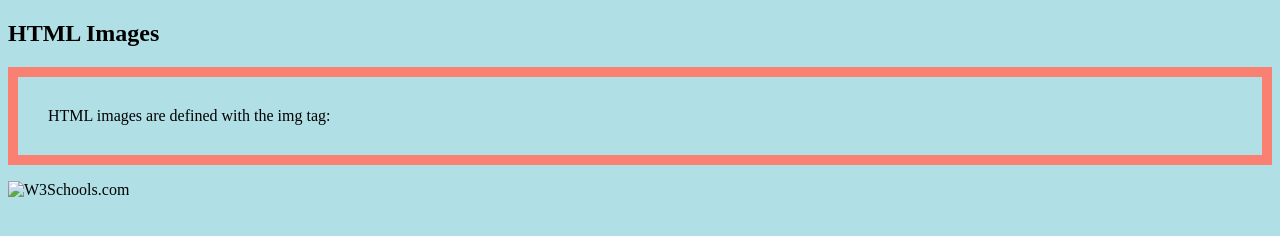
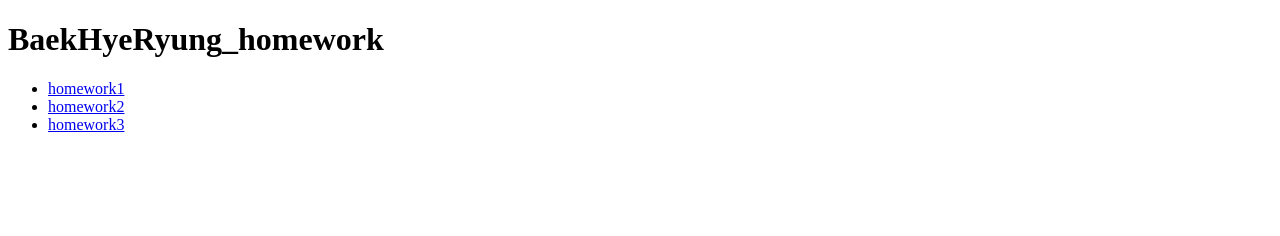
Before and after one commit to baek-hye/baek-hye.github.io, a plain HTML site: page index.html in a window 1280 px wide. Drawn offline with Linux system fonts and the light colour scheme.

Commit message:
Add files via upload

```diff
--- a/index.html
+++ b/index.html
@@ -1,21 +1,16 @@
 <!DOCTYPE html>
-<html>
+<html lang="ko-KR">
     <head>
-    <style>
-    body {background-color: powderblue;}
-    p {
-  border: 10px solid salmon;
-  padding: 30px;
-}
+   <meta charset="utf-8">
+        <title>Kim hantak</title>
 
-    </style>
     </head>
-<body>
-
-<h2>HTML Images</h2>
-<p>HTML images are defined with the img tag:</p>
-
-<img src="w3schools.jpg" alt="W3Schools.com" width="104" height="142">
-
-</body>
+    <body>
+   <h1>BaekHyeRyung_homework</h1>
+   <ul>
+      <li><a href="./homework1.html">homework1</a></li>
+      <li><a href="./homework2.html">homework2</a></li>
+      <li><a href="./homework3.html">homework3</a></li>
+   </ul>
+    </body>
 </html>
```
